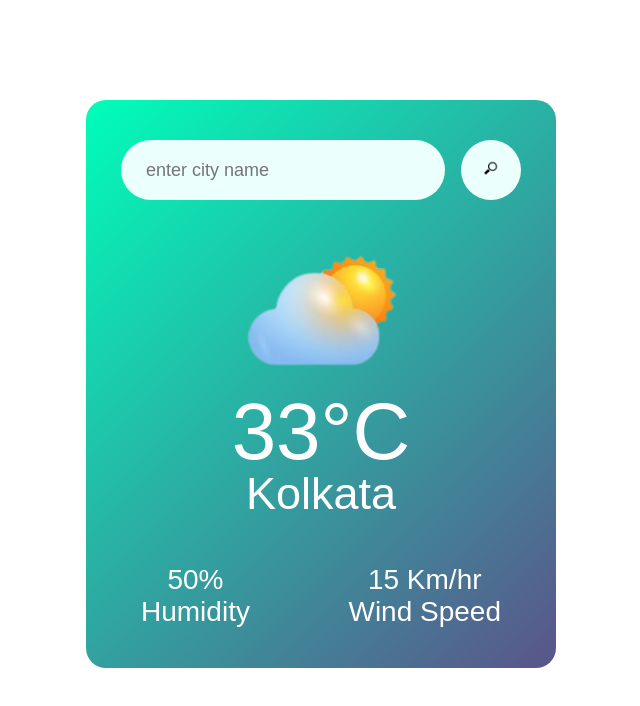
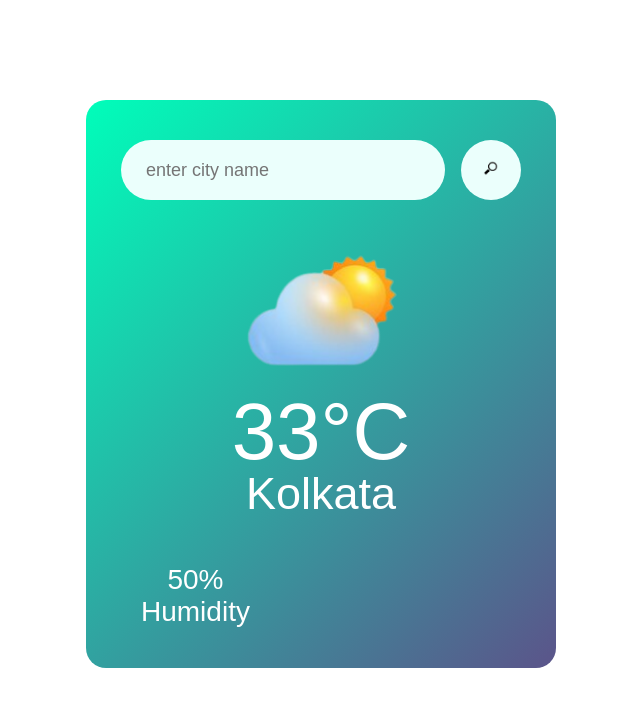
Before and after one commit to kundankumar95/weather-APP, a website: page Weather Condition/index.html in a window 1280 px wide. Shown: the whole page, without its empty margins (319-959 px from the left). Drawn offline with Linux system fonts and the light colour scheme.

Commit message:
code updated

```diff
--- a/Weather Condition/index.html
+++ b/Weather Condition/index.html
@@ -20,7 +20,7 @@
             <h2 class="city">Kolkata</h2>
             <div class="details">
                 <p class="humidity">50%<br>Humidity</p>
-                <p class="wind">15 Km/hr<br>Wind Speed</p>
+
 
             </div>
 
```
